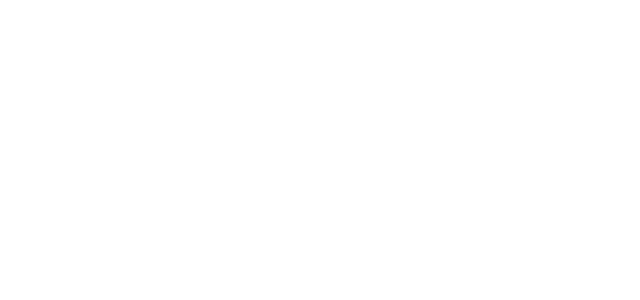
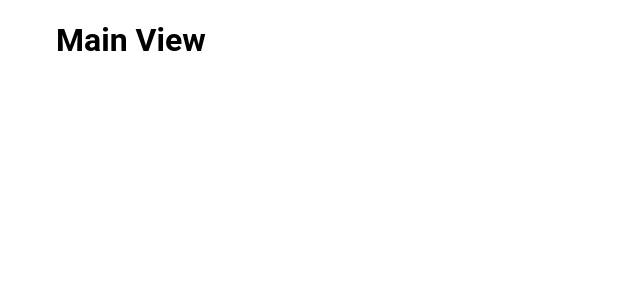
Before and after one commit to SAHONGPAK/JWT-Example, a Vue app in the folder jwt-vue/: page / in a window 1280 px wide. Shown: the top 300 px of the page, without its empty margins (0-640 px from the left). Built offline with nearby package versions, Linux system fonts and the light colour scheme.

Commit message:
:lipstick: Make MainView.vue UI

```diff
--- a/jwt-vue/src/views/MainView.vue
+++ b/jwt-vue/src/views/MainView.vue
@@ -2,6 +2,11 @@
 </script>
 
 <template>
+    <v-main>
+        <v-container>
+            <h1>Main View</h1>
+        </v-container>
+    </v-main>
 </template>
 
 <style scoped>
```
